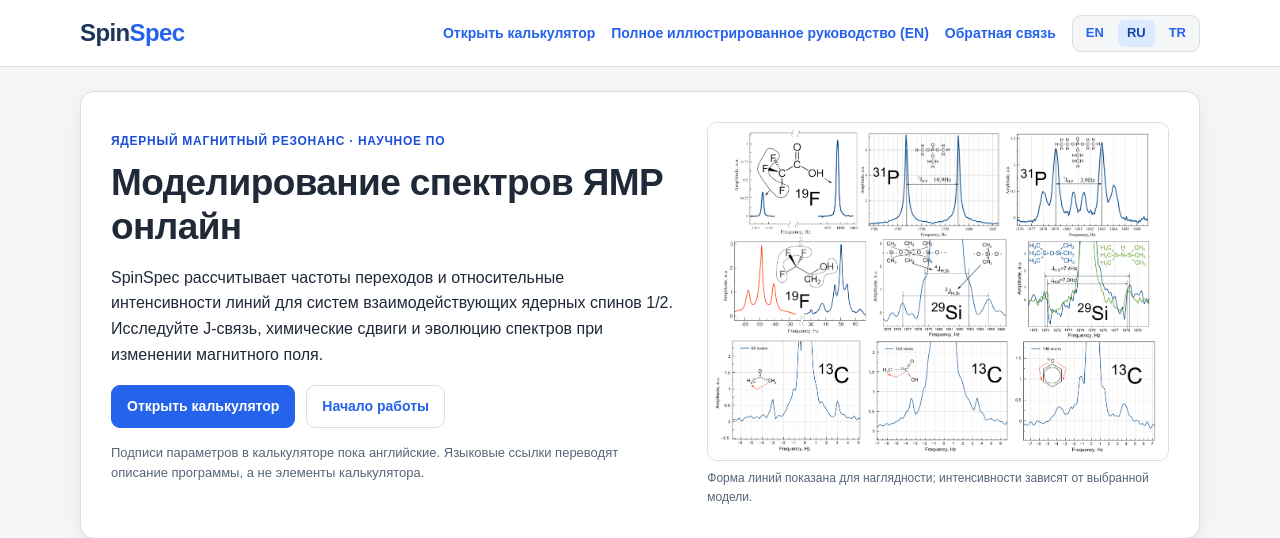
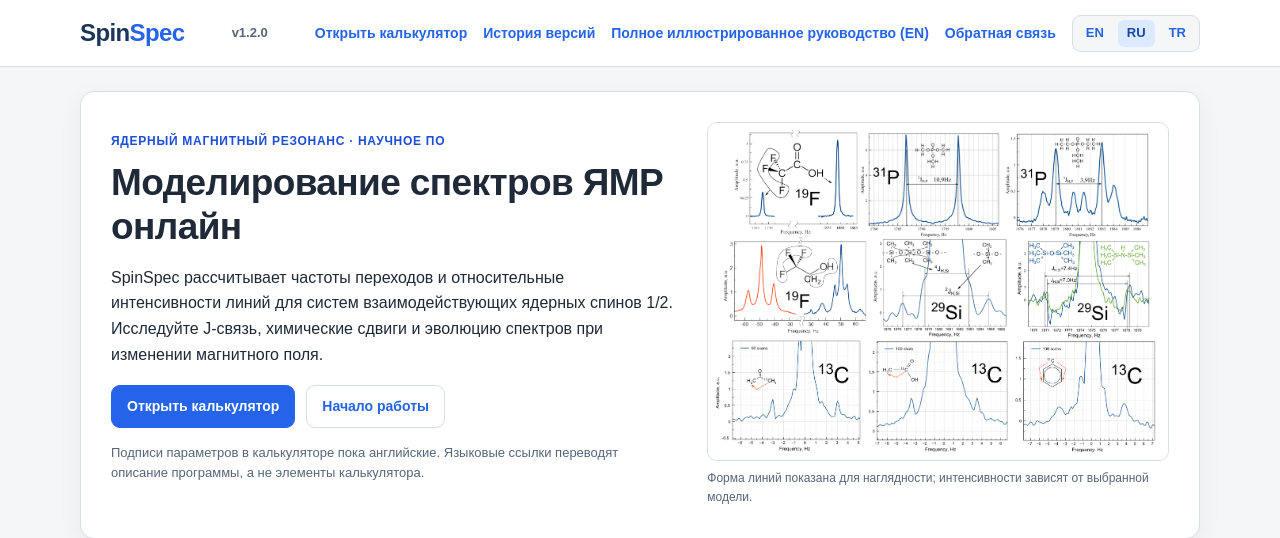
Before and after one commit to scleroze/SpinSpec, a Python web app: template templates/ru.html in a window 1280 px wide. Shown: the top 538 px of the page. Run offline with Jinja, Linux system fonts and the light colour scheme; the template is opened without the code that fills it, so the values that code supplies are empty.

Commit message:
docs(web): show v1.2.0 and release history in templates/ru.html

```diff
--- a/templates/ru.html
+++ b/templates/ru.html
@@ -16,8 +16,9 @@
 <body>
 <header class="sitebar"><div class="site-container sitebar-inner">
 <a class="site-logo" href="/">Spin<span>Spec</span></a>
+<span style="font-size:13px;font-weight:700;color:#566579">v1.2.0</span>
 <nav class="site-nav" aria-label="Main navigation">
-<a href="/">Открыть калькулятор</a><a href="/tutorial">Полное иллюстрированное руководство (EN)</a>
+<a href="/">Открыть калькулятор</a><a href="/changes">История версий</a><a href="/tutorial">Полное иллюстрированное руководство (EN)</a>
 <a href="/#feedbackText">Обратная связь</a><div class="language-tabs" aria-label="Description language"><a lang="en" hreflang="en" href="/about">EN</a><span aria-current="page" lang="ru">RU</span><a lang="tr" hreflang="tr" href="/tr">TR</a></div>
 </nav></div></header>
 <main class="site-container site-main">
```
